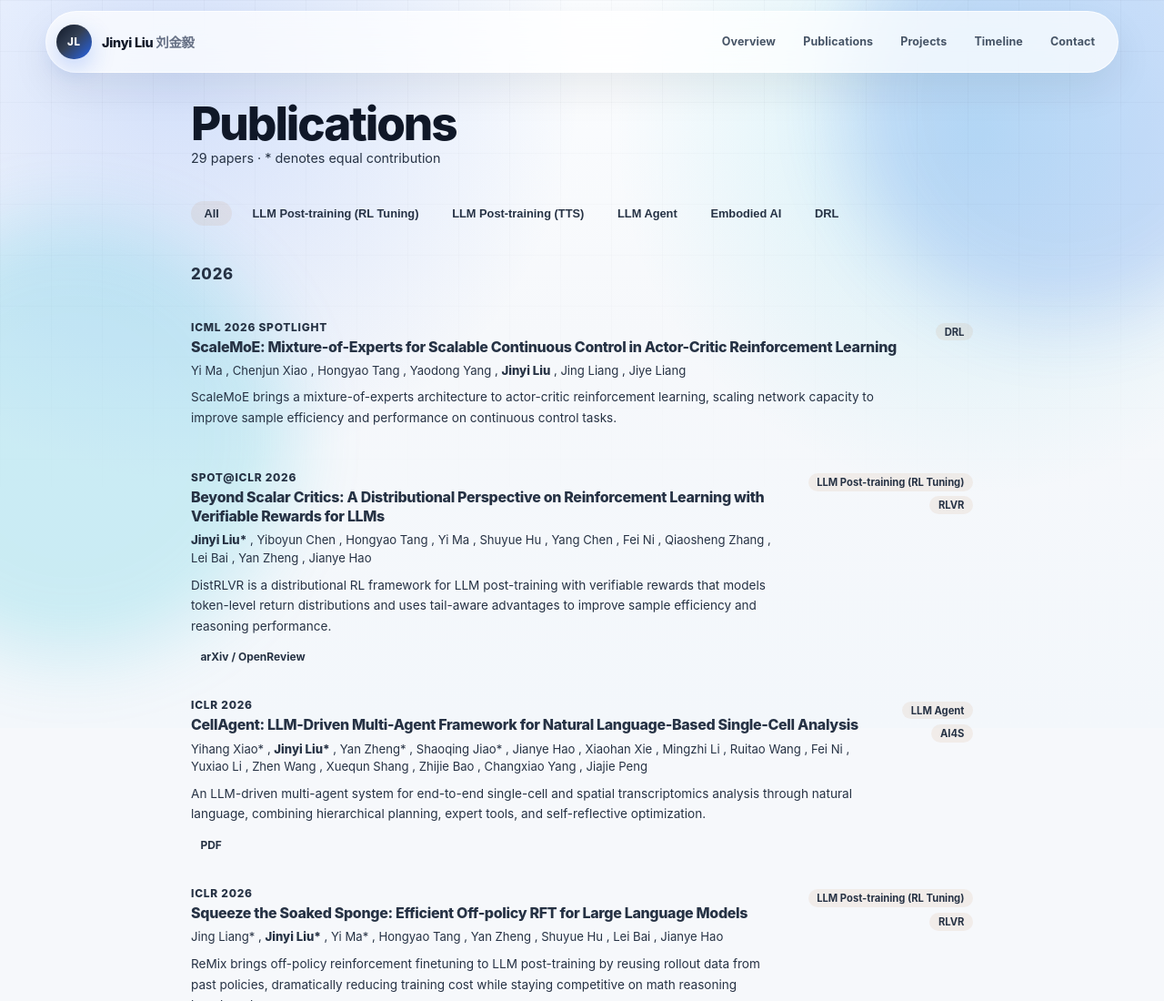
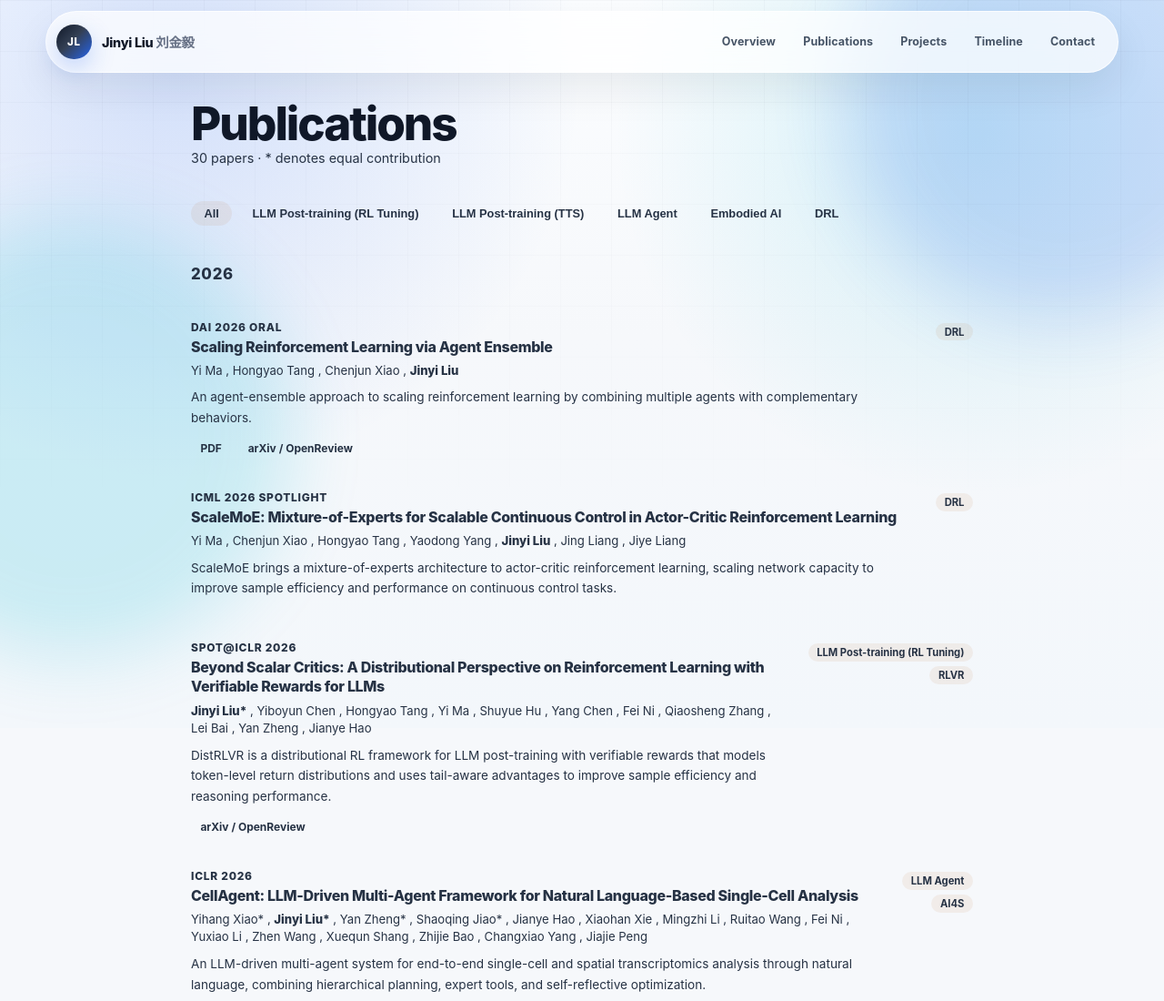
Before and after one commit to Jinyi6/Jinyi6.github.io, an Astro site: page /publications in a window 1280 px wide. Shown: the top 1100 px of the page at 91% size. Built offline with nearby package versions, Linux system fonts and the light colour scheme; Astro itself is replaced by a stand-in of ours.

Commit message:
Add DAI 2026 oral publication

```diff
--- a/src/components/ResearchPaperHome.astro
+++ b/src/components/ResearchPaperHome.astro
@@ -10,8 +10,8 @@ import { talks } from "@data/talks";
 
 const topWorks = selectedWorks;
 
-// Fetch Google Scholar citations at build time; fall back to "800+"
-let scholarCitations = "900+";
+// Fetch Google Scholar citations at build time; fall back to the known count.
+let scholarCitations = "1024";
 try {
   const schRes = await fetch(
     "https://scholar.google.com/citations?user=kaQS7NAAAAAJ&hl=en",
--- a/src/data/allWorks.ts
+++ b/src/data/allWorks.ts
@@ -14,6 +14,18 @@ export interface Work {
 
 // "Jinyi Liu" in author lists marks the page author
 export const allWorks: Work[] = [
+  {
+    slug: "ma-2026-agent-ensemble",
+    title: "Scaling Reinforcement Learning via Agent Ensemble",
+    authors: ["Yi Ma", "Hongyao Tang", "Chenjun Xiao", "Jinyi Liu"],
+    year: 2026,
+    venue: "DAI 2026 Oral",
+    venueShort: "DAI 2026 Oral",
+    tags: ["DRL"],
+    summary: "An agent-ensemble approach to scaling reinforcement learning by combining multiple agents with complementary behaviors.",
+    pdf: "https://openreview.net/pdf?id=v7nuoZGZD3",
+    source: "https://openreview.net/forum?id=v7nuoZGZD3",
+  },
   {
     slug: "ma-2026-scalemoe",
     title: "ScaleMoE: Mixture-of-Experts for Scalable Continuous Control in Actor-Critic Reinforcement Learning",
--- a/src/data/profile.ts
+++ b/src/data/profile.ts
@@ -39,7 +39,7 @@ export const profile = {
   metrics: [
     { value: "20+", label: "research papers" },
     { value: "20", label: "CCF-A papers" },
-    { value: "900+", label: "Google Scholar citations", id: "scholar-citations" },
+    { value: "1024", label: "Google Scholar citations", id: "scholar-citations" },
     { value: "", label: "days studying RL", id: "rl-days" }
   ]
 };
```
Also changed, not shown: src/data/news.ts (+9 -0 lines).
